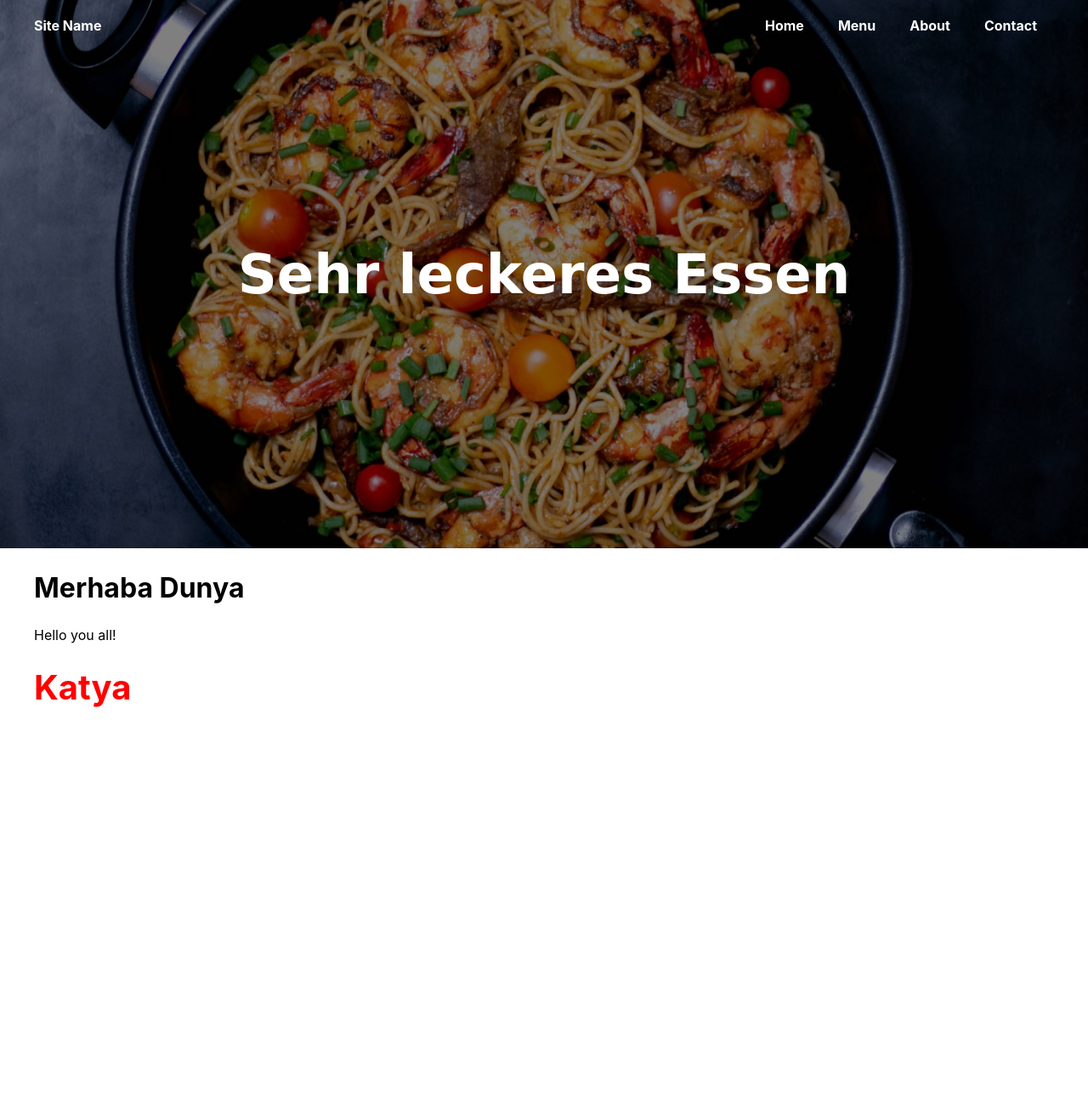
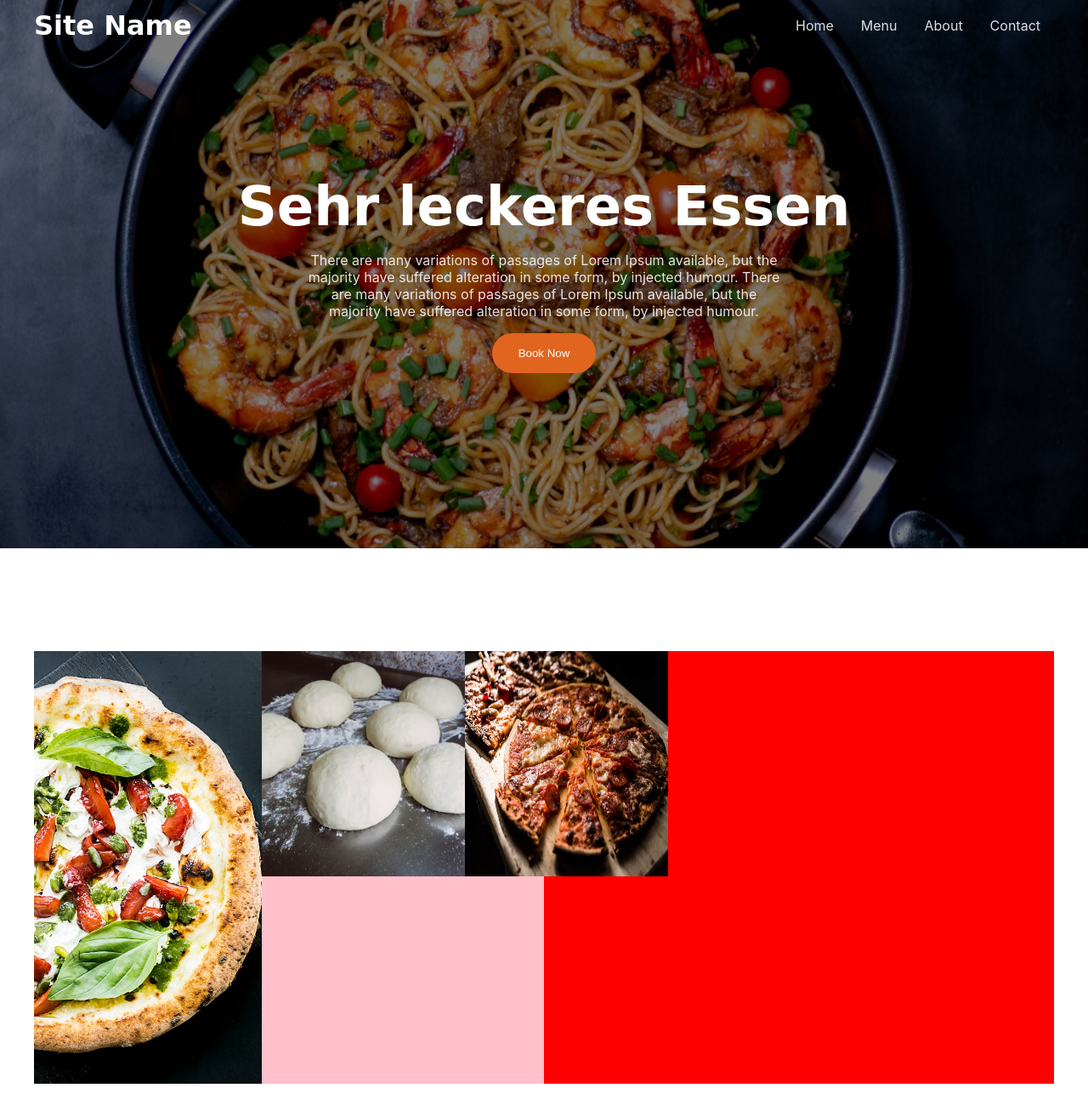
Before and after one commit to m0xai/Pizza-Restaurant-with-Webpack, a website built with webpack: page src/indexTemplate.html in a window 1280 px wide. Shown: the top 1300 px of the page at 85% size. Before the commit the page ends 860 px from the top, so only its background shows below. Built offline with nearby package versions, Linux system fonts and the light colour scheme; a web font is replaced by a local one.

Commit message:
Update element creator functions fix wrapper elements width

```diff
--- a/src/components/header.js
+++ b/src/components/header.js
@@ -1,16 +1,15 @@
-import { addAfter, addBefore, insertItem, makeNodeItem } from '../utils';
+import { addAfter, addBeforeBegin, insertItem } from '../utils';
 import '../css/components/header.scss';
-import { content } from '../wrapper';
 
 // Initialize Header
-addBefore(content, null, 'header', 'site-header');
-const siteHeader = document.getElementById('site-header');
+insertItem('content', null, 'header', 'site-header');
 
-insertItem(siteHeader, null, 'nav', 'site-navbar');
-const siteNavbar = document.getElementById('site-navbar');
+insertItem('site-header', null, 'nav', 'site-navbar');
 
-insertItem(siteNavbar, null, 'ul', 'site-nav-wrapper');
-const siteNavWrapper = document.getElementById('site-nav-wrapper');
+insertItem('site-navbar', null, 'ul', 'site-nav-wrapper');
+
+// Initialize site name
+addBeforeBegin('site-nav-wrapper', 'Site Name', 'span', 'site-name');
 
 // Create Nav items
 function makeNavLink(name) {
@@ -24,17 +23,15 @@ function makeNavLink(name) {
   return { navItemLi };
 }
 
-// Initialize site name
-const siteName = document.createElement('span');
-siteName.innerHTML = 'Site Name';
-siteName.setAttribute('id', 'site-name');
-siteNavbar.insertAdjacentElement('afterbegin', siteName);
-
+// Create nav items dynamically
 (function () {
   const pages = ['Home', 'Menu', 'About', 'Contact'];
   for (let page of pages) {
-    siteNavWrapper.insertAdjacentElement('beforeend', makeNavLink(page).navItemLi);
+    document.getElementById('site-nav-wrapper').insertAdjacentElement('beforeend', makeNavLink(page).navItemLi);
   }
 })();
 
-export { siteHeader };
+export const header = document.getElementById('site-header');
+// export const siteNavbar = document.getElementById('ssite-navbar');
+// export const siteNavWrapper = document.getElementById('site-nav-wrapper');
+// export const header = document.getElementById('site-header');
--- a/src/css/components/header.scss
+++ b/src/css/components/header.scss
@@ -23,10 +23,18 @@ h1 {
   flex-direction: row;
   li {
     a {
-      font-weight: bold;
+      color: rgba(255, 255, 255, 0.87);
+      transition: color 0.3s;
+    }
+    a:hover {
       color: white;
     }
   }
+}
+
+#site-name {
+  font-family: 'Oleo Script Swash Caps', cursive;
+  font-size: 2rem;
 }
 
 #hero-title {
@@ -34,4 +42,13 @@ h1 {
   color: white;
   margin: 0;
   font-size: 4rem;
+  text-align: center;
 }
+
+#hero-text {
+  color: white;
+  opacity: 87%;
+  max-width: 560px;
+  font-size: 1rem;
+  text-align: center;
+}
--- a/src/css/main.scss
+++ b/src/css/main.scss
@@ -1,4 +1,10 @@
 @import url('https://fonts.googleapis.com/css2?family=Oleo+Script+Swash+Caps&display=swap');
+
+$primary-color: #e1651f;
+
+* {
+  box-sizing: border-box;
+}
 
 body {
   margin: 0;
@@ -6,9 +12,7 @@ body {
 }
 
 #content {
-  box-sizing: border-box;
   font-size: 16px;
-  width: 1200px;
   margin: 0 auto;
 }
 
@@ -32,3 +36,17 @@ a {
   color: rgba(18, 147, 253, 0.74);
   text-decoration: none;
 }
+
+.btn-primary {
+  background-color: $primary-color;
+  border: 1px solid transparent;
+  border-radius: 39px;
+  padding: 15px 30px;
+  color: white;
+  transition: filter 0.3s;
+}
+
+.btn-primary:hover {
+  filter: brightness(1.1);
+  cursor: pointer;
+}
--- a/src/css/pages/home.scss
+++ b/src/css/pages/home.scss
@@ -14,3 +14,43 @@
   justify-content: center;
   align-items: center;
 }
+
+#home-about-section-wrapper,
+#home-menu-section-wrapper,
+#home-whyus-section-wrapper {
+  width: 100%;
+  height: 750px;
+  position: relative;
+  display: flex;
+  justify-content: center;
+  align-items: center;
+}
+
+#home-about-section,
+#home-menu-section,
+#home-whyus-section {
+  width: 1200px;
+  height: 509px;
+  background-color: red;
+}
+
+#home-about-section {
+  display: flex;
+  flex-wrap: wrap;
+
+  #home-about-left {
+    width: 50%;
+    height: inherit;
+    background-color: pink;
+    display: flex;
+    flex-wrap: wrap;
+    flex-direction: column;
+    img:first-child {
+      object-fit: cover;
+      height: 508px;
+      width: 100%;
+      max-width: 268px;
+      flex-basis: 100%;
+    }
+  }
+}
--- a/src/index.js
+++ b/src/index.js
@@ -1,4 +1,3 @@
-import { content, button } from './wrapper';
 import { homeMain } from './pages/home';
 import header from './components/header';
 import { insertItem, makeImage } from './utils';
@@ -13,8 +12,7 @@ import './css/main.scss';
 //     .catch((error) => 'An error occurred while loading the component');
 // });
 
-insertItem(content, '', 'div', 'mdIci', 'kerem');
-const mdIci = document.getElementById('mdIci');
-insertItem(mdIci, 'Merhaba Dunya', 'h2', 'merhabeDunya', 'none');
-insertItem(content, 'Hello you all!', 'p', null, 'kerem');
-insertItem(content, 'Katya', 'h1');
+insertItem('content', '', 'div', 'mdIci', 'kerem');
+insertItem('mdIci', 'Merhaba Dunya', 'h2', 'merhabeDunya', 'none');
+insertItem('content', 'Hello you all!', 'p', null, 'kerem');
+insertItem('content', 'Katya', 'h1');
--- a/src/pages/home.js
+++ b/src/pages/home.js
@@ -1,14 +1,35 @@
-import { addAfter, insertItem } from '../utils';
-import { content } from '../wrapper';
-import { siteHeader } from '../components/header';
+import { addAfter, insertItem, makeButton, makeImage } from '../utils';
+import homeAboutImg1 from '../img/pexels-daria-shevtsova-1260968.jpg';
+import homeAboutImg2 from '../img/pexels-christina-voinova-7368032.jpg';
+import homeAboutImg3 from '../img/pexels-brett-jordan-825661.jpg';
 import '../css/pages/home.scss';
+import header from '../components/header';
 
-insertItem(content, null, 'div', 'home-main');
-const homeMain = document.querySelector('#home-main');
+addAfter('site-header', null, 'div', 'home-main');
 
-insertItem(siteHeader, null, 'div', 'home-hero');
-const homeHero = document.getElementById('home-hero');
+// Create Hero in home page
+insertItem('home-main', null, 'div', 'home-hero');
+insertItem('home-hero', 'Sehr leckeres Essen', 'h1', 'hero-title');
+insertItem(
+  'home-hero',
+  'There are many variations of passages of Lorem Ipsum available, but the majority have suffered alteration in some form, by injected humour. There are many variations of passages of Lorem Ipsum available, but the majority have suffered alteration in some form, by injected humour.',
+  'p',
+  'hero-text'
+);
+makeButton('hero-text', 'Book Now', 'button', 'book-now-btn', 'btn-primary');
 
-insertItem(homeHero, 'Sehr leckeres Essen', 'h1', 'hero-title');
+// Create About section on home page
+insertItem('home-main', null, 'div', 'home-about-section-wrapper');
+insertItem('home-about-section-wrapper', null, 'div', 'home-about-section');
+insertItem('home-about-section', null, 'div', 'home-about-left');
+makeImage('home-about-left', homeAboutImg1, 960, 640, null, 'home-about-image');
+makeImage('home-about-left', homeAboutImg2, 265, 239, null, 'home-about-image');
+makeImage('home-about-left', homeAboutImg3, 265, 239, null, 'home-about-image');
+insertItem('home-about-section', null, 'div', 'home-about-right');
 
-export { homeMain, homeHero };
+insertItem('home-main', null, 'div', 'home-menu-section-wrapper');
+insertItem('home-menu-section-wrapper', null, 'div', 'home-menu-section');
+insertItem('home-main', null, 'div', 'home-whyus-section-wrapper');
+insertItem('home-whyus-section-wrapper', null, 'div', 'home-whyus-section');
+
+export const homeMain = document.querySelector('#home-main');
--- a/src/utils.js
+++ b/src/utils.js
@@ -1,35 +1,44 @@
-function insertItem(parent, innerHTML, element, id, klasse) {
+function insertItem(parentId, innerHTML, element, id, klasse) {
   const item = document.createElement(element);
   item.innerHTML = innerHTML;
   id != null ? item.setAttribute('id', id) : null;
   klasse != null ? item.classList.add(klasse) : null;
-  parent.appendChild(item);
+  document.getElementById(parentId).insertAdjacentElement('beforeend', item);
 }
 
-function makeImage(parent, src, height, width, id, klasse) {
+function makeImage(parentId, src, height, width, id, klasse) {
   const img = document.createElement('img');
   img.src = src;
   img.height = height;
   img.width = width;
-  id != null ? img.setAttribute('id', id) : null;
-  klasse != null ? img.classList.add(klasse) : null;
-  parent.appendChild(img);
+  id != null ? img.setAttribute('id', id) : undefined;
+  klasse != null ? img.classList.add(klasse) : undefined;
+  document.getElementById(parentId).appendChild(img);
 }
 
-function addAfter(itemBefore, innerHTML, element, id, klasse) {
+function addAfter(itemBeforeId, innerHTML, element, id, klasse) {
   const item = document.createElement(element);
   item.innerHTML = innerHTML;
   id != null ? item.setAttribute('id', id) : null;
   klasse != null ? item.classList.add(klasse) : null;
-  itemBefore.insertAdjacentElement('afterend', item);
+  document.getElementById(itemBeforeId).insertAdjacentElement('afterend', item);
 }
 
-function addBefore(itemBefore, innerHTML, element, id, klasse) {
+function addBeforeBegin(itemAfterId, innerHTML, element, id, klasse) {
   const item = document.createElement(element);
   item.innerHTML = innerHTML;
   id != null ? item.setAttribute('id', id) : null;
   klasse != null ? item.classList.add(klasse) : null;
-  itemBefore.insertAdjacentElement('beforebegin', item);
+  document.getElementById(itemAfterId).insertAdjacentElement('beforebegin', item);
 }
 
-export { insertItem, makeImage, addAfter, addBefore };
+function makeButton(itemBeforeId, innerHTML, element, id, klasse) {
+  const button = document.createElement(element);
+  button.innerHTML = innerHTML;
+  button.setAttribute('type', 'button');
+  id != null ? button.setAttribute('id', id) : null;
+  klasse != null ? button.classList.add(klasse) : null;
+  document.getElementById(itemBeforeId).insertAdjacentElement('afterend', button);
+}
+
+export { insertItem, makeImage, addAfter, makeButton, addBeforeBegin };
--- a/src/wrapper.js
+++ b/src/wrapper.js
@@ -2,9 +2,9 @@ export const button = document.createElement('button');
 button.innerText = 'Hello There!';
 button.setAttribute('id', 'menu-button');
 
-const content = document.getElementById('content');
+// const content = document.getElementById('content');
 
 //? Toggle dynamically importing
 // content.appendChild(button);
 
-export { content };
+// export { content };
```
Also changed, not shown: dist/bundle.js, dist/index.html, dist/main.css, src/img/pexels-brett-jordan-825661.jpg (added), src/img/pexels-christina-voinova-7368032.jpg (added), src/img/pexels-daria-shevtsova-1260968.jpg (added).
